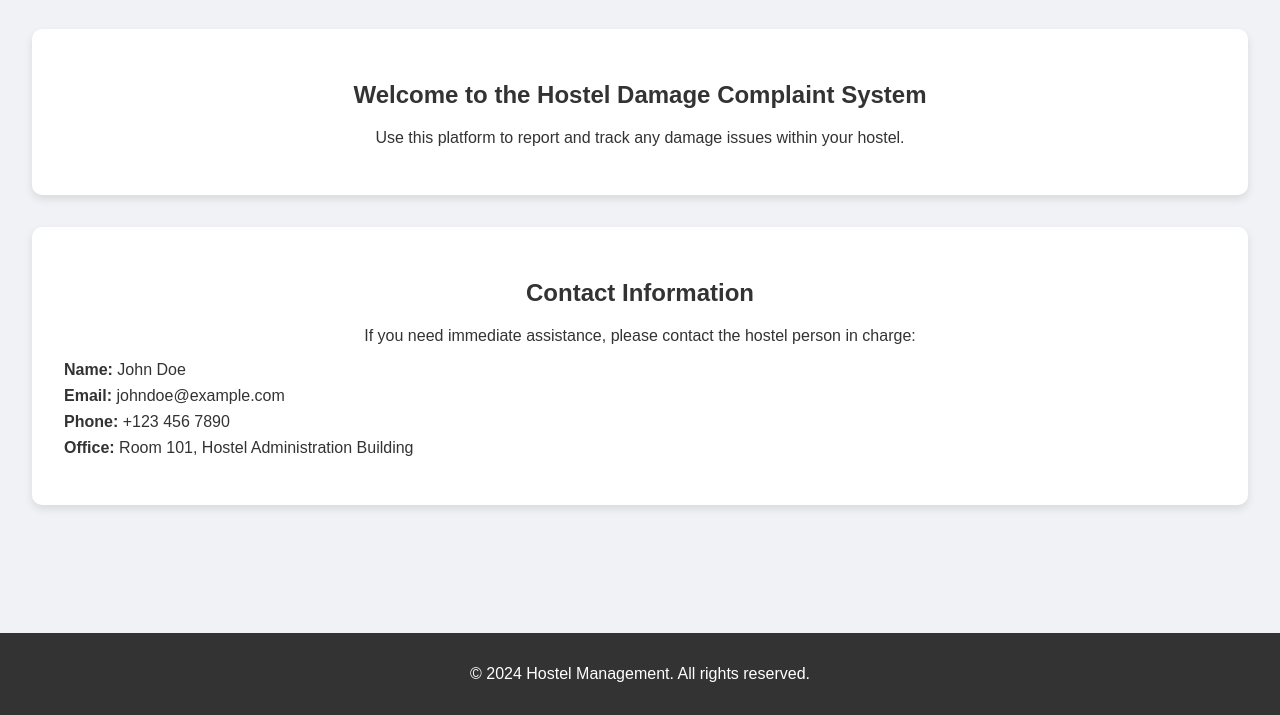
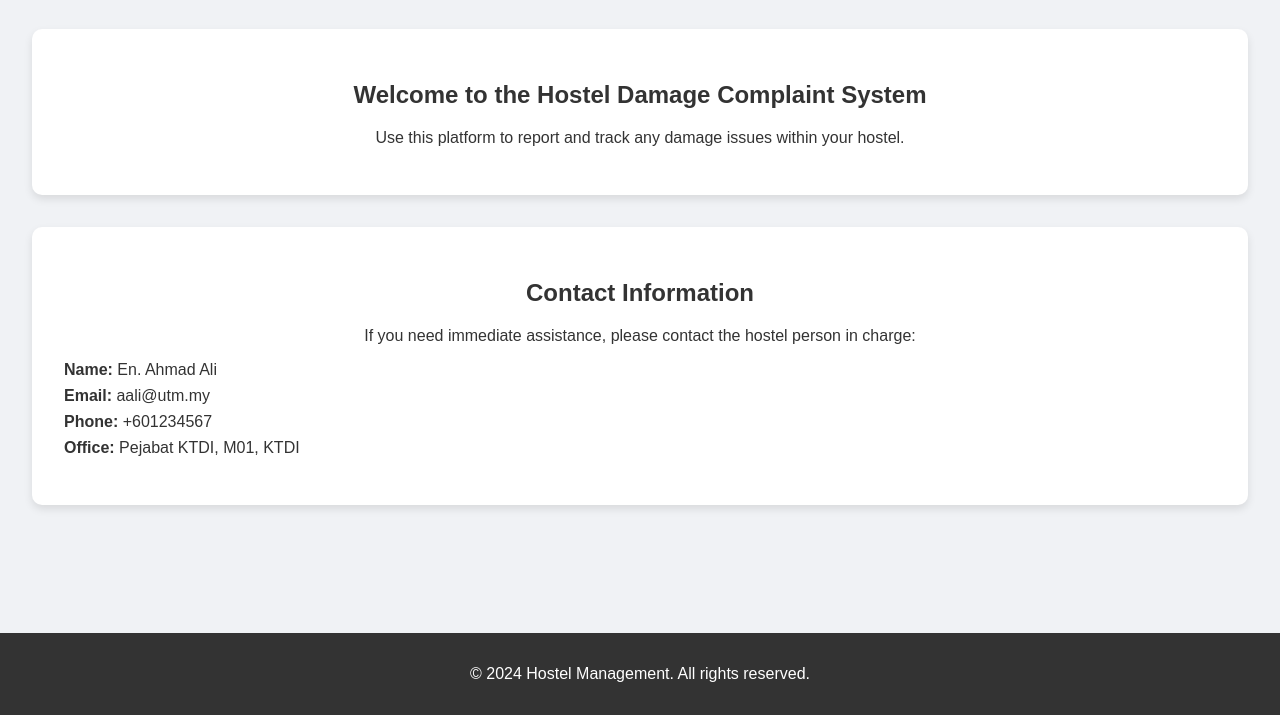
Before and after one commit to azizben345/mockup_pwp_v2, a plain HTML site: page index.html in a window 1280 px wide. Shown: the part 122-837 px from the top of the page. Drawn offline with Linux system fonts and the light colour scheme.

Commit message:
Update index.html

```diff
--- a/index.html
+++ b/index.html
@@ -26,10 +26,10 @@
             <h2>Contact Information</h2>
             <p>If you need immediate assistance, please contact the hostel person in charge:</p>
             <ul>
-                <li><strong>Name:</strong> John Doe</li>
-                <li><strong>Email:</strong> johndoe@example.com</li>
-                <li><strong>Phone:</strong> +123 456 7890</li>
-                <li><strong>Office:</strong> Room 101, Hostel Administration Building</li>
+                <li><strong>Name:</strong> En. Ahmad Ali</li>
+                <li><strong>Email:</strong> aali@utm.my</li>
+                <li><strong>Phone:</strong> +601234567</li>
+                <li><strong>Office:</strong> Pejabat KTDI, M01, KTDI</li>
             </ul>
         </section>
     </main>
```
